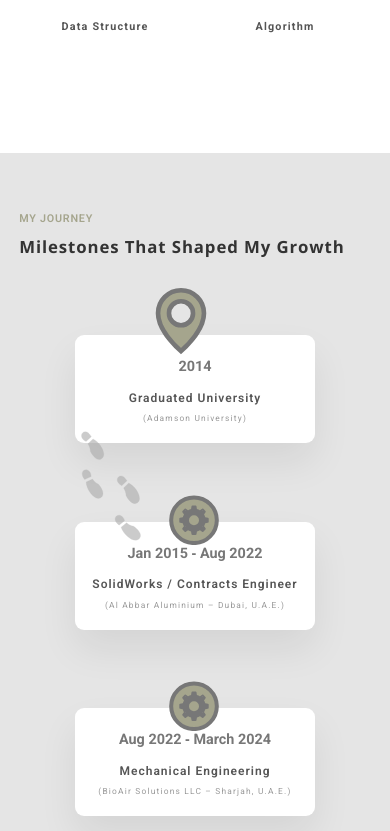
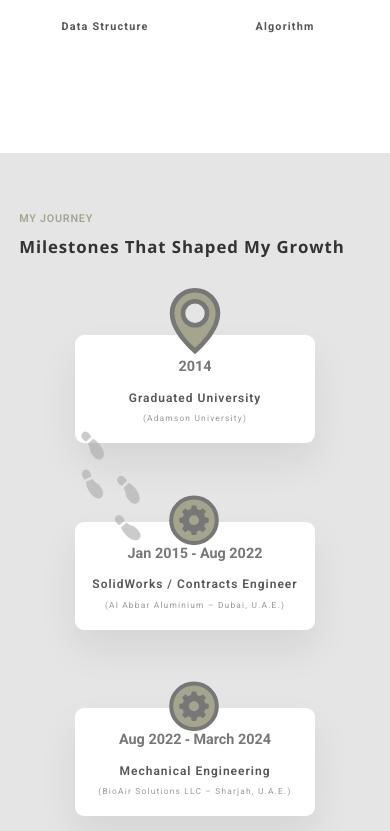
Before and after one commit to Aemyrre/ramyr-cv, a plain HTML site: page index.html in a window 390 px wide. Shown: the part 5001-5832 px from the top of the page. Drawn offline with nearby package versions, Linux system fonts and the light colour scheme.

Commit message:
update for small devices

```diff
--- a/css/queries.css
+++ b/css/queries.css
@@ -538,6 +538,10 @@
     font-size: 37.5%;
   }
 
+  .exp-icon--start {
+    right: 10.75rem;
+  }
+
   .exp-grid-left,
   .exp-grid-right {
     grid-column: 1/-1;
```
Also changed, not shown: 1 other file.
